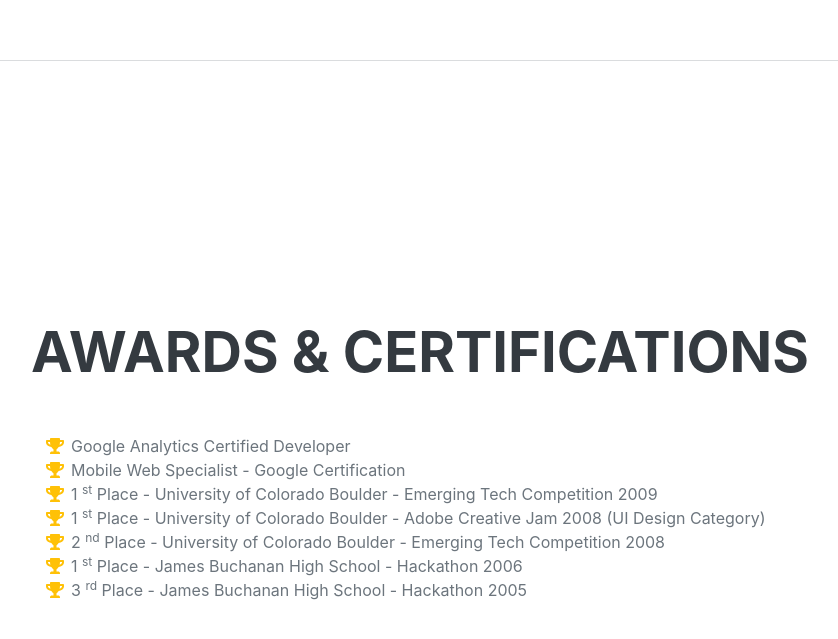
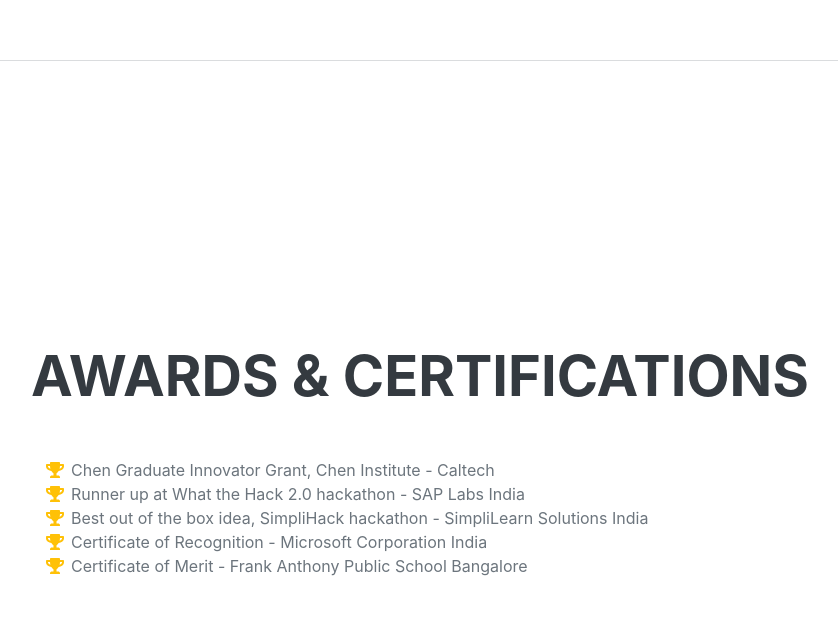
Before and after one commit to tarunsharma1/tarunsharma1.github.io-temp, a website: page dist/index.html in a window 1280 px wide. Shown: the part 4114-4753 px from the top of the page, without its empty margins (289-1127 px from the left). Drawn offline with nearby package versions, Linux system fonts and the light colour scheme; a web font is replaced by a local one.

Commit message:
Update index.html

```diff
--- a/dist/index.html
+++ b/dist/index.html
@@ -181,42 +181,25 @@
                     <ul class="fa-ul mb-0">
                         <li>
                             <span class="fa-li"><i class="fas fa-trophy text-warning"></i></span>
-                            Google Analytics Certified Developer
+                            Chen Graduate Innovator Grant, Chen Institute - Caltech
                         </li>
                         <li>
                             <span class="fa-li"><i class="fas fa-trophy text-warning"></i></span>
-                            Mobile Web Specialist - Google Certification
+                            Runner up at What the Hack 2.0 hackathon - SAP Labs India
                         </li>
                         <li>
                             <span class="fa-li"><i class="fas fa-trophy text-warning"></i></span>
-                            1
-                            <sup>st</sup>
-                            Place - University of Colorado Boulder - Emerging Tech Competition 2009
+                            Best out of the box idea, SimpliHack hackathon - SimpliLearn Solutions India
                         </li>
                         <li>
                             <span class="fa-li"><i class="fas fa-trophy text-warning"></i></span>
-                            1
-                            <sup>st</sup>
-                            Place - University of Colorado Boulder - Adobe Creative Jam 2008 (UI Design Category)
+                            Certificate of Recognition - Microsoft Corporation India
                         </li>
                         <li>
                             <span class="fa-li"><i class="fas fa-trophy text-warning"></i></span>
-                            2
-                            <sup>nd</sup>
-                            Place - University of Colorado Boulder - Emerging Tech Competition 2008
+                           Certificate of Merit - Frank Anthony Public School Bangalore
                         </li>
-                        <li>
-                            <span class="fa-li"><i class="fas fa-trophy text-warning"></i></span>
-                            1
-                            <sup>st</sup>
-                            Place - James Buchanan High School - Hackathon 2006
-                        </li>
-                        <li>
-                            <span class="fa-li"><i class="fas fa-trophy text-warning"></i></span>
-                            3
-                            <sup>rd</sup>
-                            Place - James Buchanan High School - Hackathon 2005
-                        </li>
+
                     </ul>
                 </div>
             </section>
```
